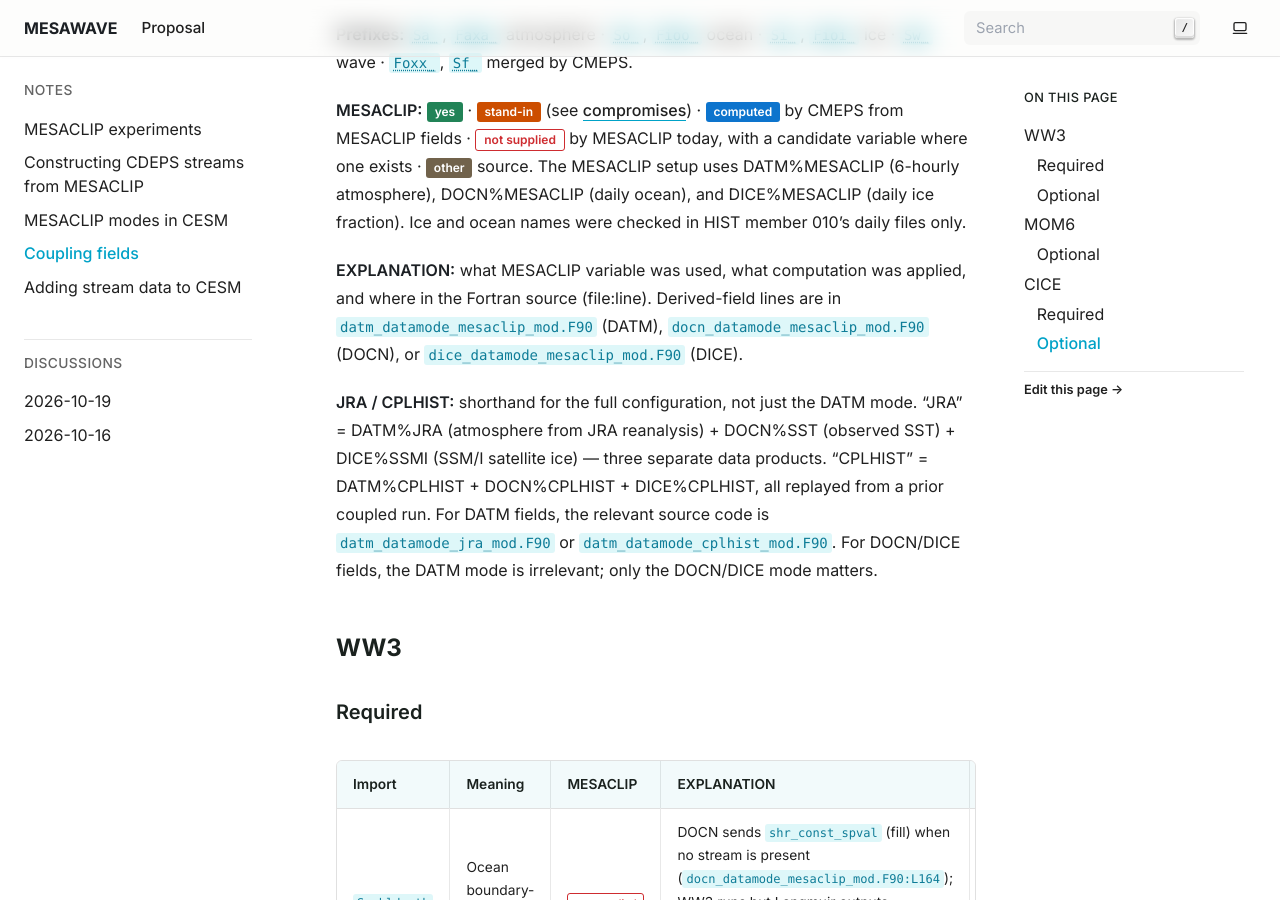
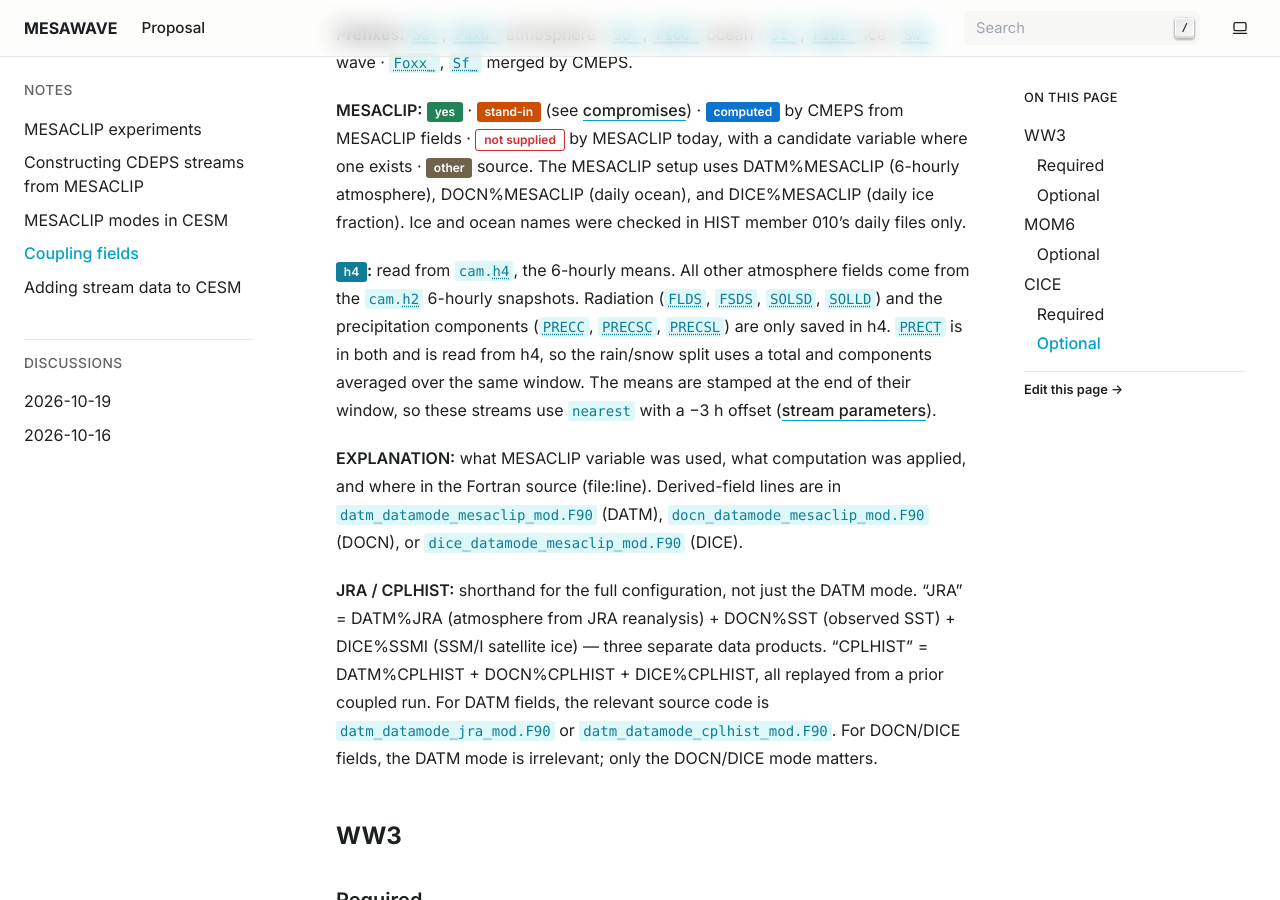
Before and after one commit to manishvenu/mesawave, a Sphinx documentation site: the page built from docs/source/stream_data_requirements.md, in a window 1280 px wide and 900 px high, scrolled down 452 px. Built offline with Sphinx 7.4.7, drawn with Linux system fonts in a browser that asks for light colours; pages that are not in the unit, such as notebooks, are missing from menus.

Commit message:
Docs: match stream parameters to the code, mark h4 fields, remove coupling flow diagrams

```diff
--- a/docs/requirements.txt
+++ b/docs/requirements.txt
@@ -2,4 +2,3 @@ sphinx
 myst-parser
 shibuya
 sphinx-design
-sphinxcontrib-mermaid
--- a/docs/source/conf.py
+++ b/docs/source/conf.py
@@ -21,7 +21,6 @@ extensions = [
     'myst_parser',
     'sphinx.ext.napoleon',
     'sphinx_design',
-    'sphinxcontrib.mermaid',
 ]
 
 myst_enable_extensions = ['colon_fence']
--- a/docs/source/stream_data_requirements.md
+++ b/docs/source/stream_data_requirements.md
@@ -16,6 +16,13 @@ no waves, and with no ice component it runs ice-free ([609–614](ww3:L609-L614)
 [compromises](mesaclip_cesm_modes.md#not-done-and-compromises)) · {bdg-info}`computed` by CMEPS from
 MESACLIP fields · {bdg-danger-line}`not supplied` by MESACLIP today, with a candidate variable where one exists · {bdg-secondary}`other` source. The MESACLIP setup uses DATM%MESACLIP (6-hourly atmosphere), DOCN%MESACLIP (daily ocean), and DICE%MESACLIP (daily ice fraction). Ice and ocean
 names were checked in HIST member 010's daily files only.
+
+**{bdg-primary}`h4`:** read from `cam.h4`, the 6-hourly means. All other atmosphere fields come from
+the `cam.h2` 6-hourly snapshots. Radiation (`FLDS`, `FSDS`, `SOLSD`, `SOLLD`) and the precipitation
+components (`PRECC`, `PRECSC`, `PRECSL`) are only saved in h4. `PRECT` is in both and is read from
+h4, so the rain/snow split uses a total and components averaged over the same window. The means are
+stamped at the end of their window, so these streams use `nearest` with a −3 h offset
+([stream parameters](stream_construction.md#stream-parameters)).
 
 **EXPLANATION:** what MESACLIP variable was used, what computation was applied, and where in the Fortran source (file:line). Derived-field lines are in `datm_datamode_mesaclip_mod.F90` (DATM), `docn_datamode_mesaclip_mod.F90` (DOCN), or `dice_datamode_mesaclip_mod.F90` (DICE).
 
@@ -49,7 +56,7 @@ MOM6 guards every import; none are mandatory ([853–921](mom6:L853-L921)).
 
 | Import | Meaning | MESACLIP | EXPLANATION | JRA | CPLHIST | Standard source | Line |
 |---|---|---|---|---|---|---|---|
-| `Faxa_rain`, `Faxa_snow` | Rain, snow | {bdg-warning}`stand-in` `PRECT`, `PRECC`, `PRECSC`, `PRECSL` | Convective and large-scale rain/snow split in DATM from `PRECT`, `PRECC`, `PRECSC`, `PRECSL` (m/s) and converted to kg/m²/s by multiplying by `rhofw` (`datm_datamode_mesaclip_mod.F90:L289–292`). | JRA55do: direct `prrn`/`prsn`; JRA55: T-threshold split of total precip (`datm_datamode_jra_mod.F90:L295–308`) | direct 4 components (`datm_datamode_cplhist_mod.F90:L264–267`) | DATM | [863–864](mom6:L863-L864) |
+| `Faxa_rain`, `Faxa_snow` | Rain, snow | {bdg-warning}`stand-in` {bdg-primary}`h4` `PRECT`, `PRECC`, `PRECSC`, `PRECSL` | Convective and large-scale rain/snow split in DATM from `PRECT`, `PRECC`, `PRECSC`, `PRECSL` (m/s) and converted to kg/m²/s by multiplying by `rhofw` (`datm_datamode_mesaclip_mod.F90:L289–292`). | JRA55do: direct `prrn`/`prsn`; JRA55: T-threshold split of total precip (`datm_datamode_jra_mod.F90:L295–308`) | direct 4 components (`datm_datamode_cplhist_mod.F90:L264–267`) | DATM | [863–864](mom6:L863-L864) |
 | `Sa_pslv` | Sea-level pressure | {bdg-success}`yes` `PSL` | `PSL` from `cam.h2` passed directly (`datm_datamode_mesaclip_mod.F90:L273`). | direct (`datm_datamode_jra_mod.F90:L274`) | direct (`datm_datamode_cplhist_mod.F90:L260`) | DATM | [865](mom6:L865) |
 | `Si_ifrac` | Ice fraction | {bdg-success}`yes` `aice_d` ÷ 100 from DICE%MESACLIP | `aice_d` (%) from `cice.h1.aice_d`; DICE divides by 100 (`dice_datamode_mesaclip_mod.F90:L408`). | DICE%SSMI | DICE%CPLHIST or CICE | CICE or DICE | [872](mom6:L872) |
 | `Fioi_salt` | Salt flux from ice | {bdg-secondary}`other` ice | Provided by DICE (set to 0.0 — `dice_datamode_mesaclip_mod.F90:L549`), not from MESACLIP data. | DICE | DICE or CICE | CICE | [853](mom6:L853) |
@@ -90,10 +97,10 @@ CICE requires `Sa_pbot` or `Sa_ptem` + `Sa_dens`; it aborts if neither is presen
 | Import | Meaning | MESACLIP | EXPLANATION | JRA | CPLHIST | Standard source | Line |
 |---|---|---|---|---|---|---|---|
 | `Sa_z`, `Sa_u`, `Sa_v` | Lowest-level height, wind | {bdg-success}`yes` `ZBOT`, `UBOT`, `VBOT` | `ZBOT`, `UBOT`, `VBOT` from `cam.h2` passed directly (`datm_datamode_mesaclip_mod.F90:L268–275`). | `Sa_z` = constant 10.0 m (`datm_datamode_jra_mod.F90:L285`); `Sa_u`/`Sa_v` direct | all direct (`datm_datamode_cplhist_mod.F90:L254,L261–262`) | DATM | [170–172](cice:L170-L172) |
-| `Faxa_lwdn` | Downward longwave | {bdg-success}`yes` `FLDS` | `FLDS` (6 h mean) from `cam.h4` passed directly (`datm_datamode_mesaclip_mod.F90:L293`). | direct (`datm_datamode_jra_mod.F90:L283`) | direct (`datm_datamode_cplhist_mod.F90:L268`) | DATM | [180](cice:L180) |
-| `Faxa_rain`, `Faxa_snow` | Rain, snow | {bdg-warning}`stand-in` `PRECT`, `PRECC`, `PRECSC`, `PRECSL` | Convective and large-scale rain/snow split from `PRECT`, `PRECC`, `PRECSC`, `PRECSL` and converted m/s → kg/m²/s (`datm_datamode_mesaclip_mod.F90:L289–292`). | JRA55do: direct `prrn`/`prsn`; JRA55: T-threshold split of total precip (`datm_datamode_jra_mod.F90:L295–308`) | direct 4 components (`datm_datamode_cplhist_mod.F90:L264–267`) | DATM | [181–182](cice:L181-L182) |
+| `Faxa_lwdn` | Downward longwave | {bdg-success}`yes` {bdg-primary}`h4` `FLDS` | `FLDS` (6 h mean) from `cam.h4` passed directly (`datm_datamode_mesaclip_mod.F90:L293`). | direct (`datm_datamode_jra_mod.F90:L283`) | direct (`datm_datamode_cplhist_mod.F90:L268`) | DATM | [180](cice:L180) |
+| `Faxa_rain`, `Faxa_snow` | Rain, snow | {bdg-warning}`stand-in` {bdg-primary}`h4` `PRECT`, `PRECC`, `PRECSC`, `PRECSL` | Convective and large-scale rain/snow split from `PRECT`, `PRECC`, `PRECSC`, `PRECSL` and converted m/s → kg/m²/s (`datm_datamode_mesaclip_mod.F90:L289–292`). | JRA55do: direct `prrn`/`prsn`; JRA55: T-threshold split of total precip (`datm_datamode_jra_mod.F90:L295–308`) | direct 4 components (`datm_datamode_cplhist_mod.F90:L264–267`) | DATM | [181–182](cice:L181-L182) |
 | `Sa_shum`, `Sa_tbot` | Humidity, air temperature | {bdg-warning}`stand-in` `QREFHT`, `TREFHT` | `QREFHT` (2 m specific humidity) and `TREFHT` (2 m temperature) from `cam.h2` used as stand-ins for lowest-level values; MESACLIP does not save 6-hourly lowest-level T and q (`datm_datamode_mesaclip_mod.F90:L270–271`). | direct lowest-level values from stream (`datm_datamode_jra_mod.F90:L276,L281`) | direct (`datm_datamode_cplhist_mod.F90:L255,L257`) | DATM | [173–174](cice:L173-L174) |
-| `Faxa_swvdr`, `Faxa_swvdf`, `Faxa_swndr`, `Faxa_swndf` | Downward shortwave, 4 bands | {bdg-warning}`stand-in` `SOLSD`, `SOLLD`, `FSDS` | Diffuse bands (`swvdf`, `swndf`) read directly from `SOLSD`, `SOLLD` in `cam.h4`; direct bands computed as `FSDS` minus diffuse, split with JRA fixed fractions (0.475 vis, 0.525 near-IR) (`datm_datamode_mesaclip_mod.F90:L294–298`). | all 4 computed from total `Faxa_swdn` × fixed fractions (0.28/0.31/0.24/0.17, `datm_datamode_jra_mod.F90:L311–314`) | direct all 4 (`datm_datamode_cplhist_mod.F90:L269–272`) | DATM | [176–179](cice:L176-L179) |
+| `Faxa_swvdr`, `Faxa_swvdf`, `Faxa_swndr`, `Faxa_swndf` | Downward shortwave, 4 bands | {bdg-warning}`stand-in` {bdg-primary}`h4` `SOLSD`, `SOLLD`, `FSDS` | Diffuse bands (`swvdf`, `swndf`) read directly from `SOLSD`, `SOLLD` in `cam.h4`; direct bands computed as `FSDS` minus diffuse, split with JRA fixed fractions (0.475 vis, 0.525 near-IR) (`datm_datamode_mesaclip_mod.F90:L294–298`). | all 4 computed from total `Faxa_swdn` × fixed fractions (0.28/0.31/0.24/0.17, `datm_datamode_jra_mod.F90:L311–314`) | direct all 4 (`datm_datamode_cplhist_mod.F90:L269–272`) | DATM | [176–179](cice:L176-L179) |
 | `So_t`, `So_s` | SST, SSS | `SST` {bdg-success}`yes`, `So_s` {bdg-danger-line}`not supplied` | `SST` (°C) from `pop.h.nday1` converted to K by DOCN (`docn_datamode_mesaclip_mod.F90:L178–180`); `So_s` (salinity) not in MESACLIP output — DOCN does not provide it. | DOCN%SST | DOCN%CPLHIST | DOCN or MOM6 | [163–164](cice:L163-L164) |
 | `So_u`, `So_v` | Surface current | {bdg-success}`yes` `U1_1`, `V1_1` × 0.01 | `U1_1`, `V1_1` (cm/s) from `pop.h.nday1` uppermost layer; DOCN multiplies by 0.01 (`docn_datamode_mesaclip_mod.F90:L148,L155`); not rotated to geographic east/north. | DOCN%SST (no currents) | DOCN%CPLHIST | DOCN or MOM6 | [165–166](cice:L165-L166) |
 | `So_dhdx`, `So_dhdy` | Sea-surface slope | {bdg-danger-line}`not supplied` | Not in MESACLIP output; only available from an active MOM6. | not supplied | not supplied | MOM6 | [161–162](cice:L161-L162) |
```
Also changed, not shown: docs/source/index.md (+0 -8 lines), docs/source/stream_construction.md (+24 -12 lines).
